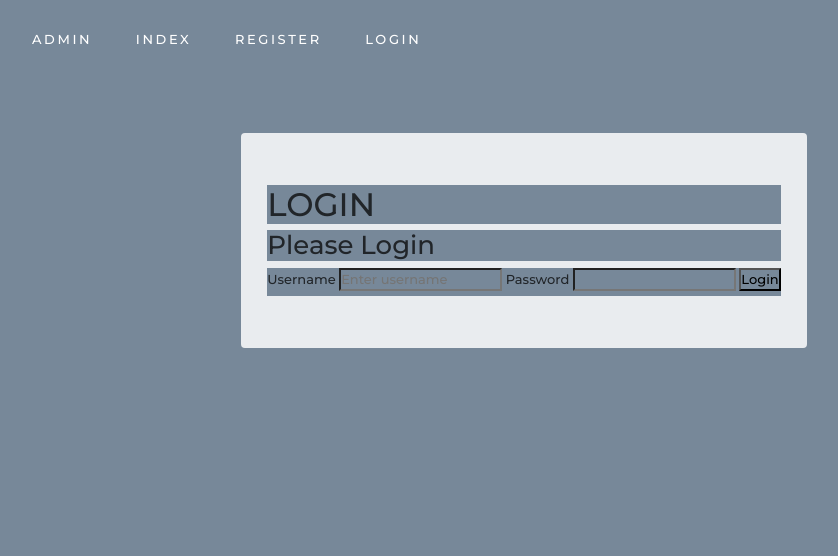
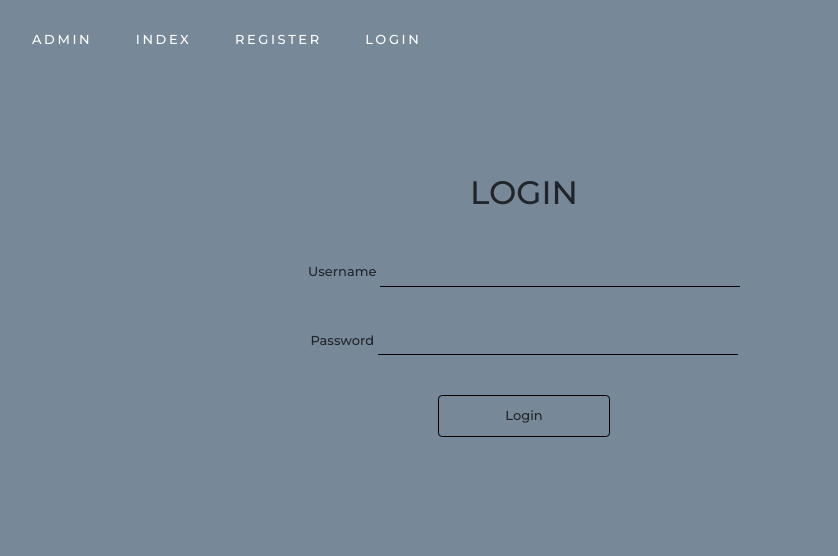
Before and after one commit to kietteik/django_deployment, a Django app: page /user_password/user_login/ in a window 1280 px wide. Shown: the top 556 px of the page, without its empty margins (116-954 px from the left). Run offline with Django 3.2, Linux system fonts and the light colour scheme; some libraries are stand-ins or nearby versions; some web fonts are replaced.

Commit message:
login UI updated

```diff
--- a/djangolevelfive/djangolevelfive/settings.py
+++ b/djangolevelfive/djangolevelfive/settings.py
@@ -28,7 +28,7 @@ SECRET_KEY = 'o=^i-ktz^cv)x5-o^fs3ksxj281pyt0dr33@p@m5d)k4la2gwd'
 # SECURITY WARNING: don't run with debug turned on in production!
 DEBUG = True
 
-ALLOWED_HOSTS = ['kietteik.pythonanywhere.com']
+ALLOWED_HOSTS = ['kietteik.pythonanywhere.com', '127.0.0.1']
 
 
 # Application definition
--- a/djangolevelfive/static/base.css
+++ b/djangolevelfive/static/base.css
@@ -58,9 +58,6 @@ header {
   color: black;
 }
 
-p {
-  background-color: transparent;
-}
 .extends {
   padding: 40px 10%;
   margin: 0;
@@ -68,3 +65,53 @@ p {
   display: flex;
   justify-content: center;
 }
+
+/* LOGIN_PAGE */
+
+.login-section {
+  text-align: center;
+  padding: 40px 0;
+  box-sizing: border-box;
+}
+
+.login-section h1 {
+  padding-bottom: 40px;
+}
+
+.login-section form {
+  display: flex;
+  flex-direction: column;
+}
+
+.login-section label {
+  text-align: left;
+  margin-bottom: 0;
+}
+
+.login-section input {
+  margin-bottom: 40px;
+  color: #252525;
+}
+
+.username,
+.password {
+  outline: none;
+  width: 360px;
+  border: none;
+  border-bottom: 1px solid black;
+  padding: 4px 5px;
+}
+
+.login-button {
+  align-self: center;
+  width: 40%;
+  padding: 10px 40px;
+  border: 1px solid black;
+  border-radius: 4px;
+  transition: 0.4s ease;
+}
+
+.login-button:hover {
+  color: white;
+  background-color: #252525;
+}
--- a/djangolevelfive/template/base.html
+++ b/djangolevelfive/template/base.html
@@ -17,7 +17,6 @@
                 <li><a href="/admin">ADMIN</a></li>
                 <li><a href="{% url 'index' %}">INDEX</a></li>
                 <li><a href="{% url 'user_password:registration' %}">REGISTER</a></li>
-
                 {% if user.is_authenticated %}
                 <li><a href="{% url 'logout' %}">LOGOUT</a></li>
                 {% else %}
--- a/djangolevelfive/template/login.html
+++ b/djangolevelfive/template/login.html
@@ -1,18 +1,19 @@
 {% extends 'base.html' %}
 {% block body_block %}
 
-<div class="jumbotron">
+<div class="login-section">
     <h1>LOGIN</h1>
-    <h2>Please Login</h2>
     <form action="{% url 'user_password:user_login' %}" method="post">
         {% csrf_token %}
-        <label for="username">Username</label>
-        <input type="text" name="username" placeholder="Enter username">
-
-        <label for="password">Password</label>
-        <input type="password" name="password" id="">
-
-        <input type="submit" value="Login">
+        <div class="form">
+            <label for="username">Username</label>
+            <input type="text" name="username"  class="username">
+        </div>
+        <div class="form">
+            <label for="password">Password</label>
+            <input type="password" name="password" id="" class="password">
+        </div>
+        <input type="submit" value="Login" class="login-button">
     </form>
 </div>
 {% endblock body_block %}
```
